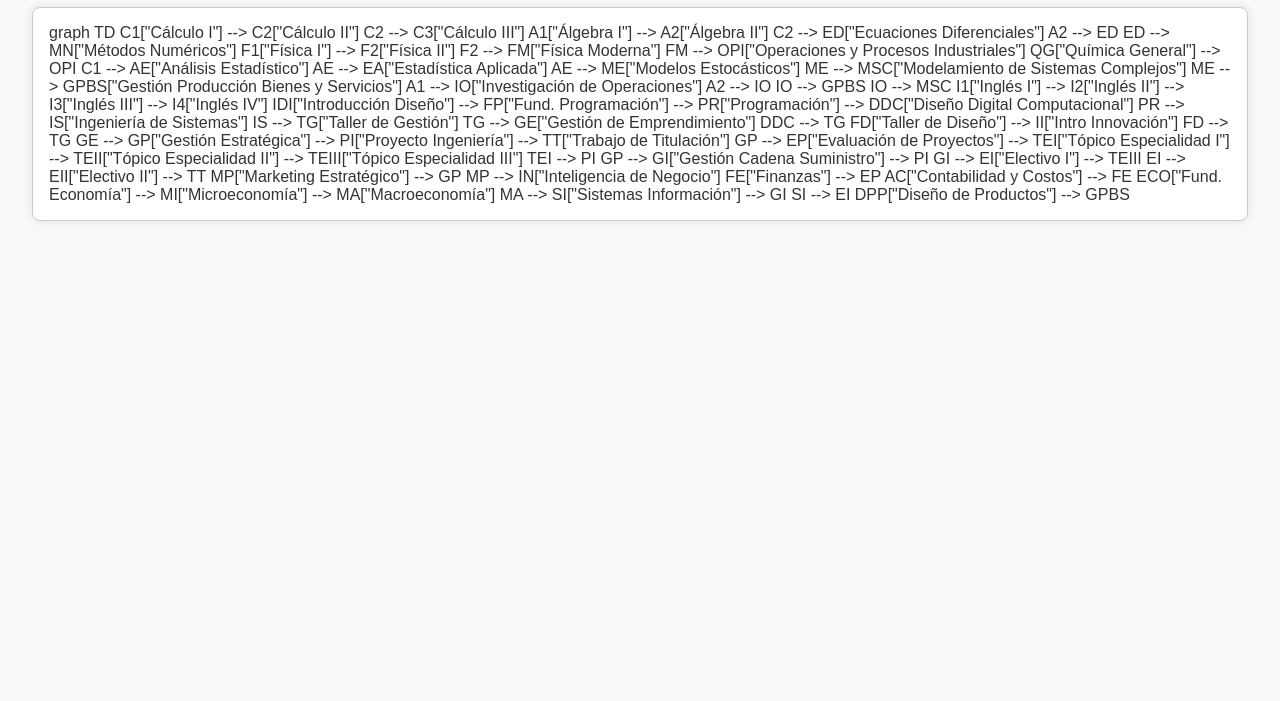
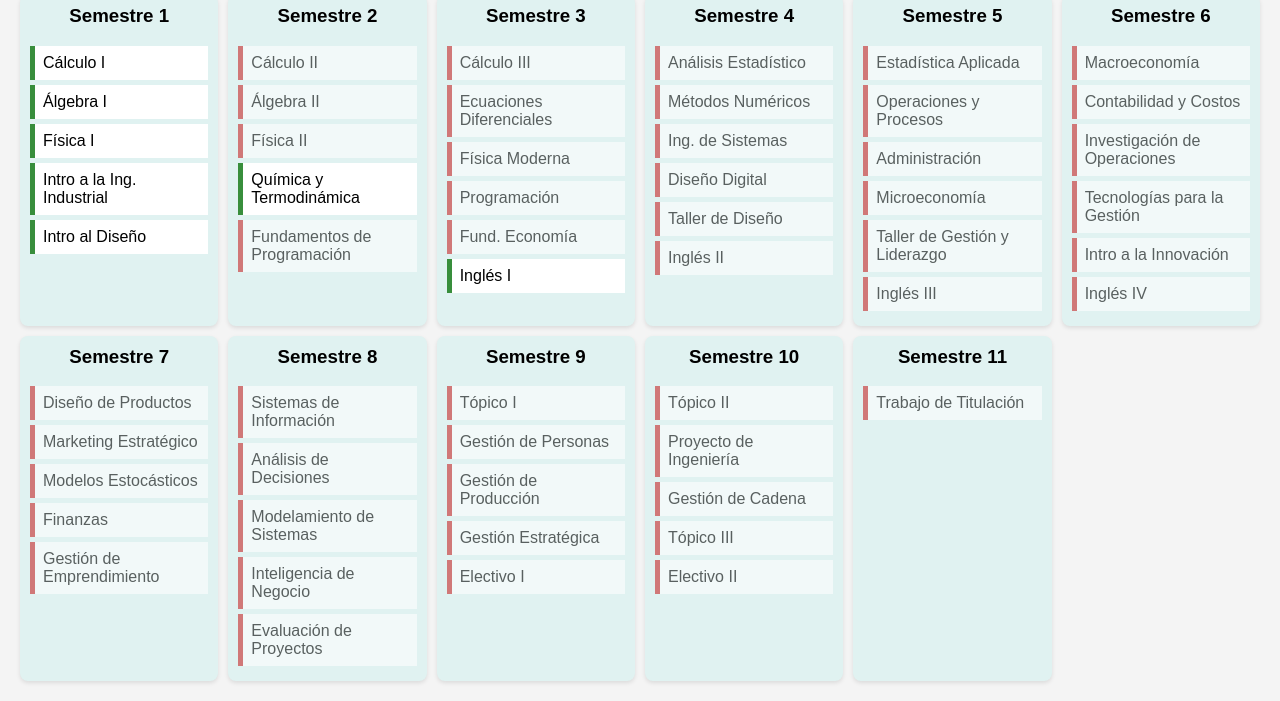
Before and after one commit to jvanmardones/Malla-Interactiva, a plain HTML site: page index.html in a window 1280 px wide. Shown: the part 105-806 px from the top of the page. Drawn offline with Linux system fonts and the light colour scheme.

Commit message:
Update index.html

```diff
--- a/index.html
+++ b/index.html
@@ -1,61 +1,148 @@
 <!DOCTYPE html>
 <html lang="es">
 <head>
-  <meta charset="UTF-8" />
-  <meta name="viewport" content="width=device-width, initial-scale=1.0" />
-  <title>Malla Interactiva Ingeniería</title>
-  <link rel="stylesheet" href="style.css" />
-  <script type="module">
-    import mermaid from 'https://cdn.jsdelivr.net/npm/mermaid@10/dist/mermaid.esm.min.mjs';
-    mermaid.initialize({ startOnLoad: true });
-  </script>
+  <meta charset="UTF-8">
+  <meta name="viewport" content="width=device-width, initial-scale=1.0">
+  <title>Malla Interactiva Ingeniería Industrial</title>
+  <style>
+    body { font-family: Arial, sans-serif; margin: 0; padding: 20px; background: #f4f4f4; }
+    h1 { text-align: center; color: #004d40; }
+    .grid { display: grid; grid-template-columns: repeat(6, 1fr); gap: 10px; }
+    .semestre { background: #e0f2f1; padding: 10px; border-radius: 8px; box-shadow: 0 2px 4px rgba(0,0,0,0.1); }
+    .semestre h3 { margin-top: 0; text-align: center; }
+    .ramo { background: #ffffff; margin: 5px 0; padding: 8px; border-left: 5px solid #00796b; cursor: pointer; transition: background 0.3s; }
+    .ramo:hover { background: #e0f7fa; }
+    .ramo.taken { text-decoration: line-through; background: #c8e6c9; border-left-color: #388e3c; }
+    .ramo.available { border-left-color: #388e3c; }
+    .ramo.locked { border-left-color: #c62828; opacity: 0.6; cursor: not-allowed; }
+  </style>
 </head>
 <body>
-  <h1>Malla Curricular - Ingeniería</h1>
-  <div class="mermaid">
-    graph TD
-      C1["Cálculo I"] --> C2["Cálculo II"]
-      C2 --> C3["Cálculo III"]
-      A1["Álgebra I"] --> A2["Álgebra II"]
-      C2 --> ED["Ecuaciones Diferenciales"]
-      A2 --> ED
-      ED --> MN["Métodos Numéricos"]
-      F1["Física I"] --> F2["Física II"]
-      F2 --> FM["Física Moderna"]
-      FM --> OPI["Operaciones y Procesos Industriales"]
-      QG["Química General"] --> OPI
-      C1 --> AE["Análisis Estadístico"]
-      AE --> EA["Estadística Aplicada"]
-      AE --> ME["Modelos Estocásticos"]
-      ME --> MSC["Modelamiento de Sistemas Complejos"]
-      ME --> GPBS["Gestión Producción Bienes y Servicios"]
-      A1 --> IO["Investigación de Operaciones"]
-      A2 --> IO
-      IO --> GPBS
-      IO --> MSC
-      I1["Inglés I"] --> I2["Inglés II"] --> I3["Inglés III"] --> I4["Inglés IV"]
-      IDI["Introducción Diseño"] --> FP["Fund. Programación"] --> PR["Programación"] --> DDC["Diseño Digital Computacional"]
-      PR --> IS["Ingeniería de Sistemas"]
-      IS --> TG["Taller de Gestión"]
-      TG --> GE["Gestión de Emprendimiento"]
-      DDC --> TG
-      FD["Taller de Diseño"] --> II["Intro Innovación"]
-      FD --> TG
-      GE --> GP["Gestión Estratégica"] --> PI["Proyecto Ingeniería"] --> TT["Trabajo de Titulación"]
-      GP --> EP["Evaluación de Proyectos"] --> TEI["Tópico Especialidad I"] --> TEII["Tópico Especialidad II"] --> TEIII["Tópico Especialidad III"]
-      TEI --> PI
-      GP --> GI["Gestión Cadena Suministro"] --> PI
-      GI --> EI["Electivo I"] --> TEIII
-      EI --> EII["Electivo II"] --> TT
-      MP["Marketing Estratégico"] --> GP
-      MP --> IN["Inteligencia de Negocio"]
-      FE["Finanzas"] --> EP
-      AC["Contabilidad y Costos"] --> FE
-      ECO["Fund. Economía"] --> MI["Microeconomía"] --> MA["Macroeconomía"]
-      MA --> SI["Sistemas Información"] --> GI
-      SI --> EI
-      DPP["Diseño de Productos"] --> GPBS
-  </div>
-  <script src="script.js"></script>
+  <h1>Malla Interactiva Ingeniería Industrial</h1>
+  <div class="grid" id="malla"></div>
+
+  <script>
+  const prerequisitos = {
+  "Administración": ["Ing. de Sistemas"],
+  "Álgebra II": ["Álgebra I"],
+  "Análisis Estadístico": ["Cálculo II"],
+  "Análisis de Decisiones": ["Modelos Estocásticos"],
+  "Contabilidad y Costos": ["Administración"],
+  "Cálculo II": ["Cálculo I"],
+  "Cálculo III": ["Cálculo II"],
+  "Diseño Digital": ["Programación"],
+  "Diseño de Productos": ["Operaciones y Procesos"],
+  "Ecuaciones Diferenciales": ["Cálculo II", "Álgebra II"],
+  "Electivo I": ["Sistemas de Información", "Evaluación de Proyectos"],
+  "Electivo II": ["Electivo I"],
+  "Estadística Aplicada": ["Análisis Estadístico"],
+  "Evaluación de Proyectos": ["Finanzas"],
+  "Finanzas": ["Contabilidad y Costos"],
+  "Fund. Economía": ["Cálculo I"],
+  "Fundamentos de Programación": ["Intro al Diseño"],
+  "Física II": ["Física I"],
+  "Física Moderna": ["Física II"],
+  "Gestión Estratégica": ["Marketing Estratégico", "Finanzas"],
+  "Gestión de Cadena": ["Sistemas de Información", "Gestión de Producción"],
+  "Gestión de Emprendimiento": ["Taller de Gestión y Liderazgo", "Intro a la Innovación"],
+  "Gestión de Personas": ["Gestión de Emprendimiento"],
+  "Gestión de Producción": ["Diseño de Productos", "Investigación de Operaciones"],
+  "Ing. de Sistemas": ["Ecuaciones Diferenciales", "Química y Termodinámica"],
+  "Inglés II": ["Inglés I"],
+  "Inglés III": ["Inglés II"],
+  "Inglés IV": ["Inglés III"],
+  "Inteligencia de Negocio": ["Marketing Estratégico", "Tecnologías para la Gestión"],
+  "Investigación de Operaciones": ["Álgebra I", "Álgebra II"],
+  "Intro a la Innovación": ["Taller de Diseño"],
+  "Macroeconomía": ["Microeconomía"],
+  "Marketing Estratégico": ["Estadística Aplicada", "Administración"],
+  "Tecnologías para la Gestión": ["Diseño Digital"],
+  "Métodos Numéricos": ["Cálculo III", "Ecuaciones Diferenciales"],
+  "Microeconomía": ["Fund. Economía"],
+  "Modelamiento de Sistemas": ["Modelos Estocásticos", "Métodos Numéricos"],
+  "Modelos Estocásticos": ["Estadística Aplicada", "Investigación de Operaciones"],
+  "Operaciones y Procesos": ["Química y Termodinámica", "Física Moderna"],
+  "Programación": ["Fundamentos de Programación"],
+  "Proyecto de Ingeniería": ["Tópico I", "Gestión de Personas", "Gestión Estratégica", "Electivo I", "Gestión de Producción"],
+  "Química y Termodinámica": [],
+  "Sistemas de Información": ["Microeconomía", "Macroeconomía"],
+  "Taller de Diseño": ["Fund. Economía"],
+  "Taller de Gestión y Liderazgo": ["Ing. de Sistemas"],
+  "Tópico I": ["Análisis de Decisiones", "Evaluación de Proyectos"],
+  "Tópico II": ["Tópico I"],
+  "Tópico III": ["Electivo I"],
+  "Trabajo de Titulación": ["Tópico II", "Proyecto de Ingeniería", "Gestión de Cadena", "Tópico III", "Electivo II"]
+};
+
+  const malla = [
+    ["Cálculo I", "Álgebra I", "Física I", "Intro a la Ing. Industrial", "Intro al Diseño"],
+    ["Cálculo II", "Álgebra II", "Física II", "Química y Termodinámica", "Fundamentos de Programación"],
+    ["Cálculo III", "Ecuaciones Diferenciales", "Física Moderna", "Programación", "Fund. Economía", "Inglés I"],
+    ["Análisis Estadístico", "Métodos Numéricos", "Ing. de Sistemas", "Diseño Digital", "Taller de Diseño", "Inglés II"],
+    ["Estadística Aplicada", "Operaciones y Procesos", "Administración", "Microeconomía", "Taller de Gestión y Liderazgo", "Inglés III"],
+    ["Macroeconomía", "Contabilidad y Costos", "Investigación de Operaciones", "Tecnologías para la Gestión", "Intro a la Innovación", "Inglés IV"],
+    ["Diseño de Productos", "Marketing Estratégico", "Modelos Estocásticos", "Finanzas", "Gestión de Emprendimiento"],
+    ["Sistemas de Información", "Análisis de Decisiones", "Modelamiento de Sistemas", "Inteligencia de Negocio", "Evaluación de Proyectos"],
+    ["Tópico I", "Gestión de Personas", "Gestión de Producción", "Gestión Estratégica", "Electivo I"],
+    ["Tópico II", "Proyecto de Ingeniería", "Gestión de Cadena", "Tópico III", "Electivo II"],
+    ["Trabajo de Titulación"]
+  ];
+
+  const aprobados = JSON.parse(localStorage.getItem('ramosAprobados') || '[]');
+
+  function guardarAprobados() {
+    localStorage.setItem('ramosAprobados', JSON.stringify(aprobados));
+  }
+
+  function puedeTomarse(ramo) {
+    if (!(ramo in prerequisitos)) return true;
+    return prerequisitos[ramo].every(r => aprobados.includes(r));
+  }
+
+  function toggleRamo(nombre, elemento) {
+    if (!puedeTomarse(nombre) && !aprobados.includes(nombre)) return;
+    const index = aprobados.indexOf(nombre);
+    if (index >= 0) {
+      aprobados.splice(index, 1);
+      elemento.classList.remove("taken");
+    } else {
+      aprobados.push(nombre);
+      elemento.classList.add("taken");
+    }
+    actualizarEstado();
+    guardarAprobados();
+  }
+
+  function actualizarEstado() {
+    document.querySelectorAll('.ramo').forEach(el => {
+      const nombre = el.textContent;
+      el.classList.remove("taken", "available", "locked");
+      if (aprobados.includes(nombre)) {
+        el.classList.add("taken");
+      } else if (puedeTomarse(nombre)) {
+        el.classList.add("available");
+      } else {
+        el.classList.add("locked");
+      }
+    });
+  }
+
+  const contenedor = document.getElementById("malla");
+  malla.forEach((sem, i) => {
+    const div = document.createElement("div");
+    div.className = "semestre";
+    div.innerHTML = `<h3>Semestre ${i + 1}</h3>`;
+    sem.forEach(ramo => {
+      const r = document.createElement("div");
+      r.className = "ramo";
+      r.textContent = ramo;
+      r.onclick = () => toggleRamo(ramo, r);
+      div.appendChild(r);
+    });
+    contenedor.appendChild(div);
+  });
+
+  actualizarEstado();
+  </script>
 </body>
 </html>
```
